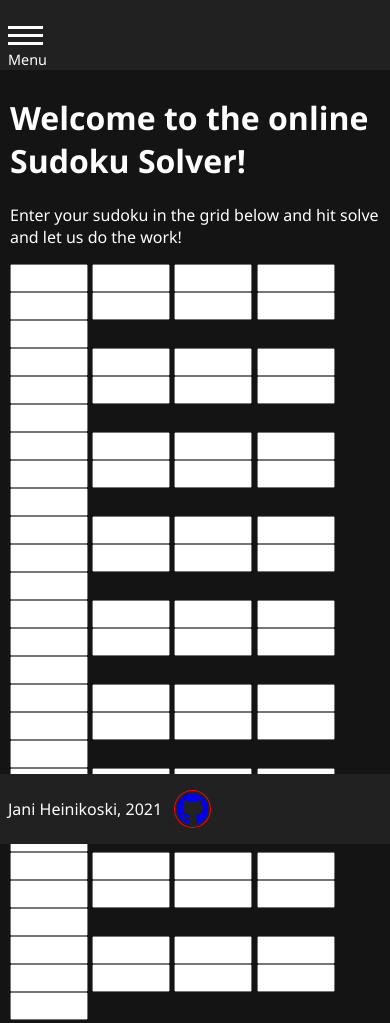
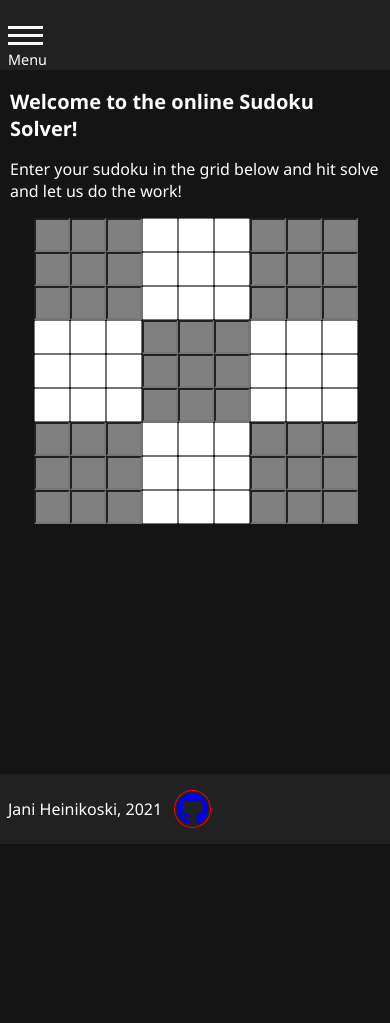
Before and after one commit to jani-heinikoski/sds_front_end, a website: page project/sudoku_solver/dist/solver.html in a window 390 px wide. After the commit the page ends 844 px from the top, so only its background shows below. Drawn offline with nearby package versions, Linux system fonts and the light colour scheme; files that its build step writes are made by us from their sources.

Commit message:
Imported solver page, responsive lg-heading

```diff
--- a/project/sudoku_solver/scss/main.scss
+++ b/project/sudoku_solver/scss/main.scss
@@ -6,6 +6,7 @@ Stackoverflow. 2020. Dynamically change color to lighter or darker by percentage
 */
 @import "./config";
 @import "./menu";
+@import "./solver";
 
 * {
   font-family: "Segoe UI", Tahoma, Geneva, Verdana, sans-serif;
@@ -28,8 +29,6 @@ main {
     margin-top: 32px;
     &::after {
       content: "Take me to the solver!";
-      /* Absolute position so the flex-item centering is calculated
-      solely by the hamburger menu icon */
       margin-top: 16px;
       margin-bottom: 16px;
       font-size: 1.1em;
@@ -56,3 +55,9 @@ a.fab {
     transition: filter 0.2s ease-out;
   }
 }
+
+.lg-heading {
+  @media screen and (max-width: 600px) {
+    font-size: 20px;
+  }
+}
```
